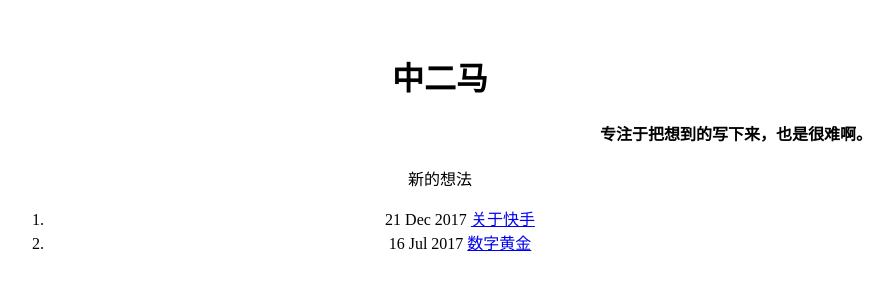
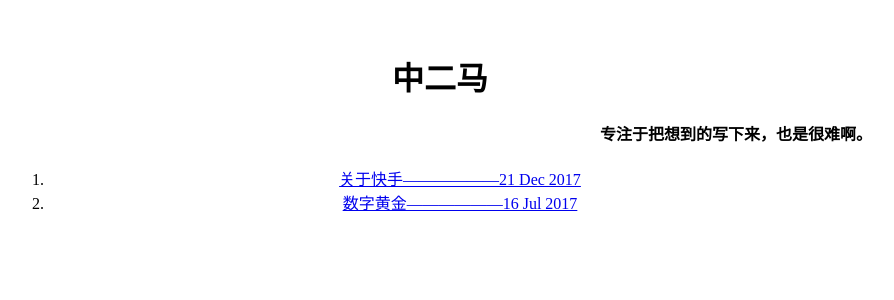
Before and after one commit to FakeZem/Blog, a Jekyll site: the page built from index.html, in a window 1280 px wide. Shown: the top 300 px of the page, without its empty margins (200-1094 px from the left). Built offline with Jekyll 4.4.1, drawn with Linux system fonts in a browser that asks for light colours.

Commit message:
last init 1.4

```diff
--- a/index.html
+++ b/index.html
@@ -7,13 +7,11 @@ title: 中二马
 
 <h4 style="text-align: right;">专注于把想到的写下来，也是很难啊。</h4>
 
-<p>新的想法</p>
-
 <ol>
 
 {% for post in site.posts %}
 
-<li>{{ post.date | date_to_string }} <a href="{{ site.baseurl }}{{ post.url }}">{{ post.title }}</a></li>
+<li style="width: auto;"><a href="{{ site.baseurl }}{{ post.url }}">{{ post.title }}——————{{ post.date | date_to_string }} </a></li>
 
 {% endfor %}
 
```
